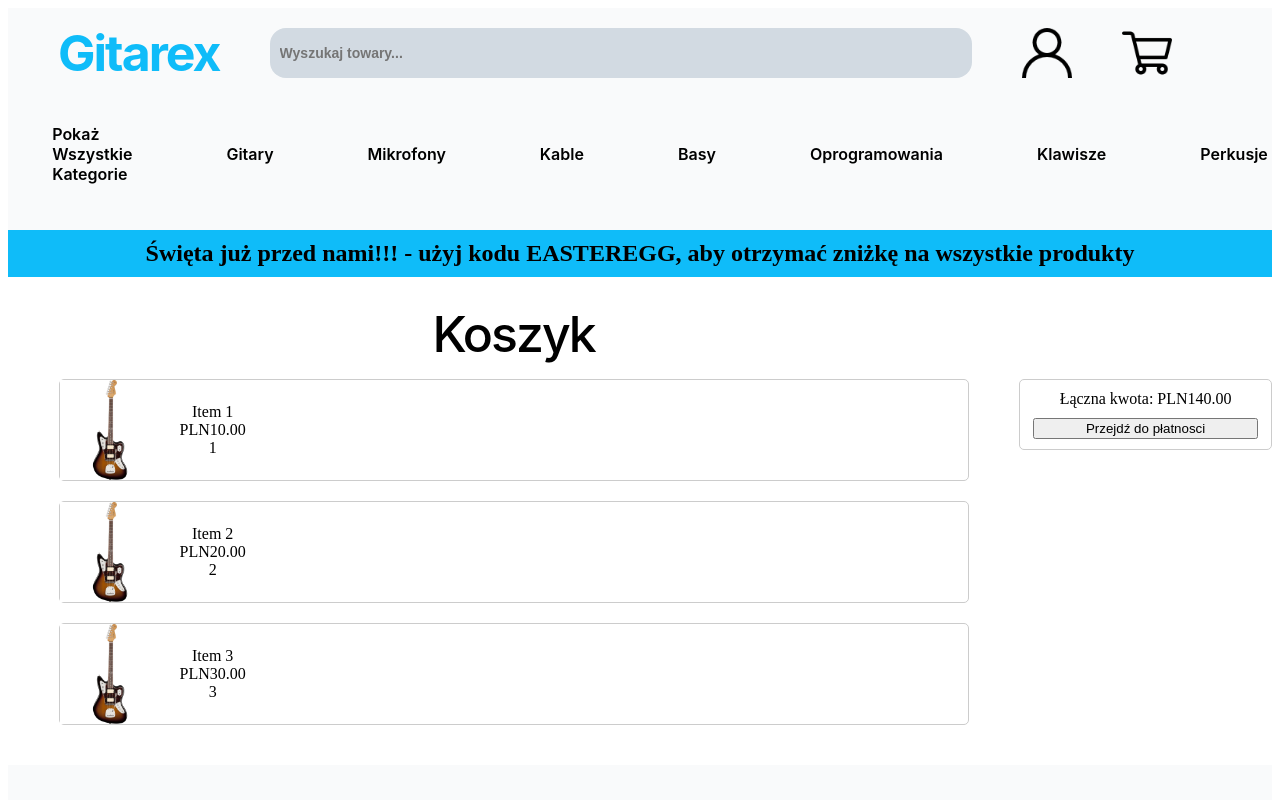
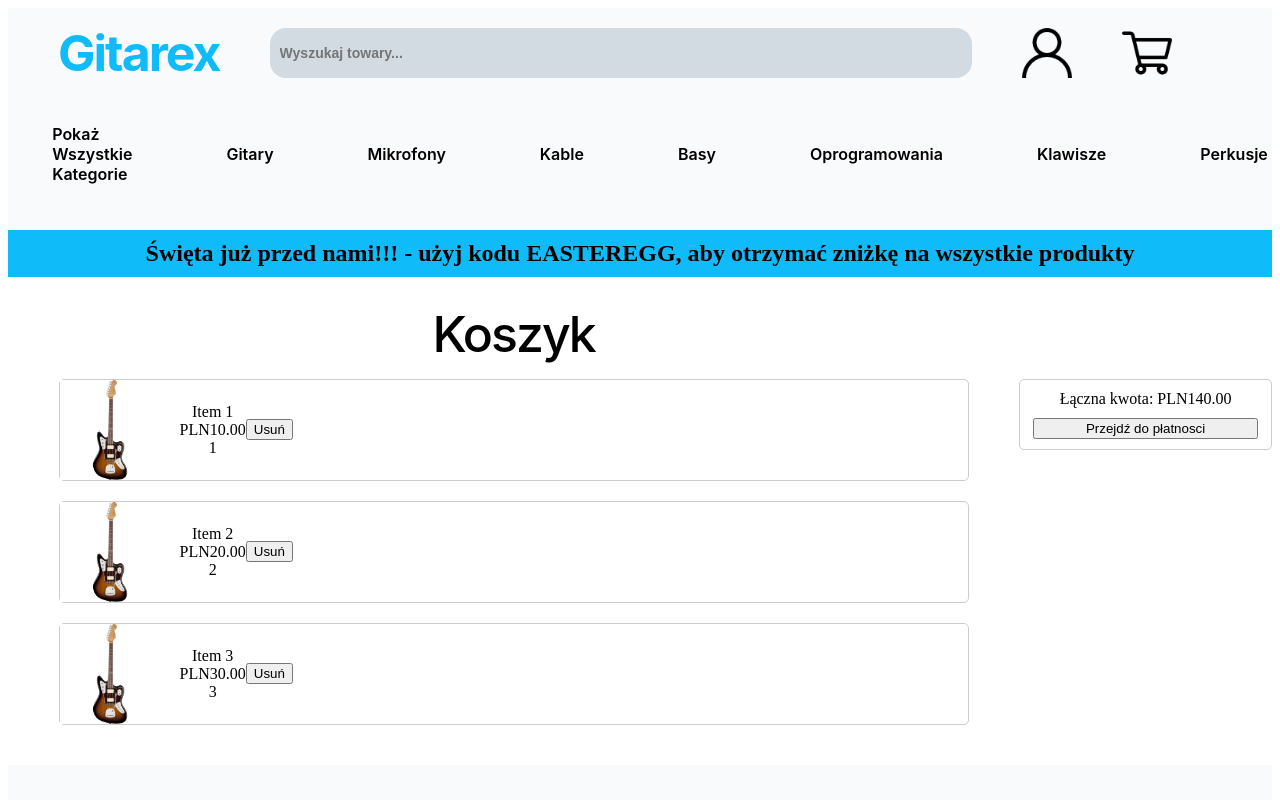
Before and after one commit to danielpilich/gitarex-shop, an Angular app: page /cart in a window 1280 px wide. Shown: the top 800 px of the page. Built offline with nearby package versions, Linux system fonts and the light colour scheme.

Commit message:
feat: delete from cart

```diff
--- a/src/app/cart/cart.component.html
+++ b/src/app/cart/cart.component.html
@@ -4,7 +4,10 @@
         <div class="items-container">
             @for (item of items; track item) {
                 <div class="item">
-                    <app-item [item]="item"></app-item>
+                    <app-item
+                    [item]="item"
+                    (onRemove)="removeItem(item)"
+                    ></app-item>
                 </div>
             }
         </div>
--- a/src/app/cart/cart.component.ts
+++ b/src/app/cart/cart.component.ts
@@ -31,4 +31,8 @@ export class CartComponent {
     console.log('Navigating to order page');
     this.router.navigate(['/order']);
   }
+
+  removeItem(item: CartItem) {
+    this.items = this.items.filter((i) => i !== item);
+  }
 }
--- a/src/app/cart/item/item.component.html
+++ b/src/app/cart/item/item.component.html
@@ -5,4 +5,5 @@
         <p>{{item.price | currency:'PLN'}}</p>
         <p>{{item.quantity}}</p>
     </div>
+    <button (click)="remove()">Usuń</button>
 </div>
--- a/src/app/cart/item/item.component.ts
+++ b/src/app/cart/item/item.component.ts
@@ -1,4 +1,4 @@
-import { Component, Input } from '@angular/core';
+import { Component, EventEmitter, Input, Output } from '@angular/core';
 import { CartItem } from './item';
 import { CurrencyPipe } from '@angular/common';
 
@@ -11,4 +11,9 @@ import { CurrencyPipe } from '@angular/common';
 })
 export class ItemComponent {
   @Input() item!: CartItem;
+  @Output() onRemove = new EventEmitter<never>();
+
+  remove() {
+    this.onRemove.emit();
+  }
 }
```
